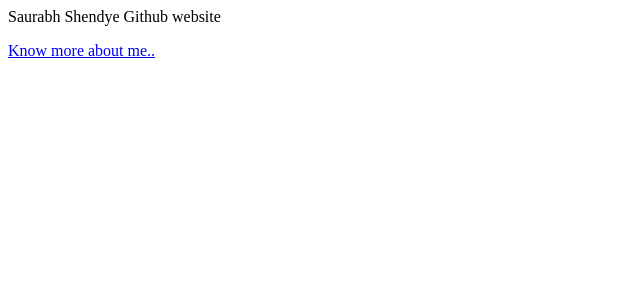
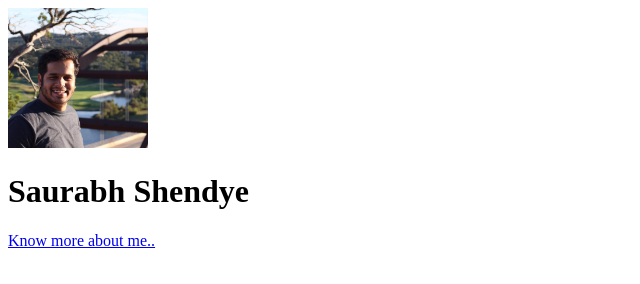
Before and after one commit to saurabhshendye/saurabhshendye.github.io, a plain HTML site: page index.html in a window 1280 px wide. Shown: the whole page, without its empty margins (0-640 px from the left). Drawn offline with Linux system fonts and the light colour scheme.

Commit message:
Added a profile picture!

```diff
--- a/index.html
+++ b/index.html
@@ -1,10 +1,11 @@
-<!DOCTYPE = HTML>
+<!DOCTYPE html>
 <html>
 	<head>
 		<title>Saurabh Shendye</title>
 	</head>
 	<body>
-		<p>Saurabh Shendye Github website</p>
+		<img src = "Profile.jpg" width = "140" height = "140">
+		<p> <h1>Saurabh Shendye </h1></p>
 		<p><a href= "https://www.linkedin.com/in/saurabhshendye"> Know more about me..</a></p>
 	</body>
 </html>
```
Also changed, not shown: Profile.jpg (added).
